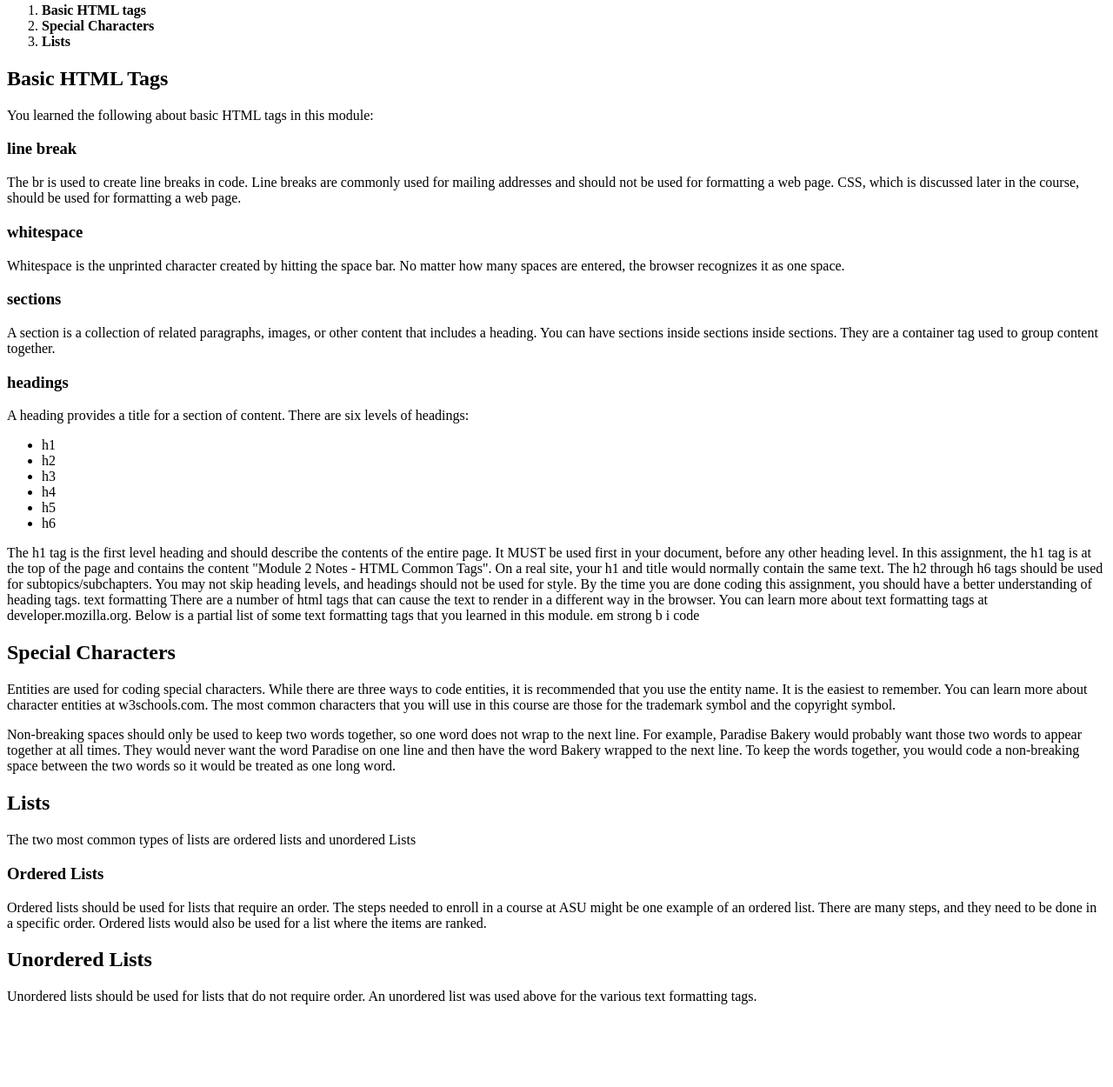
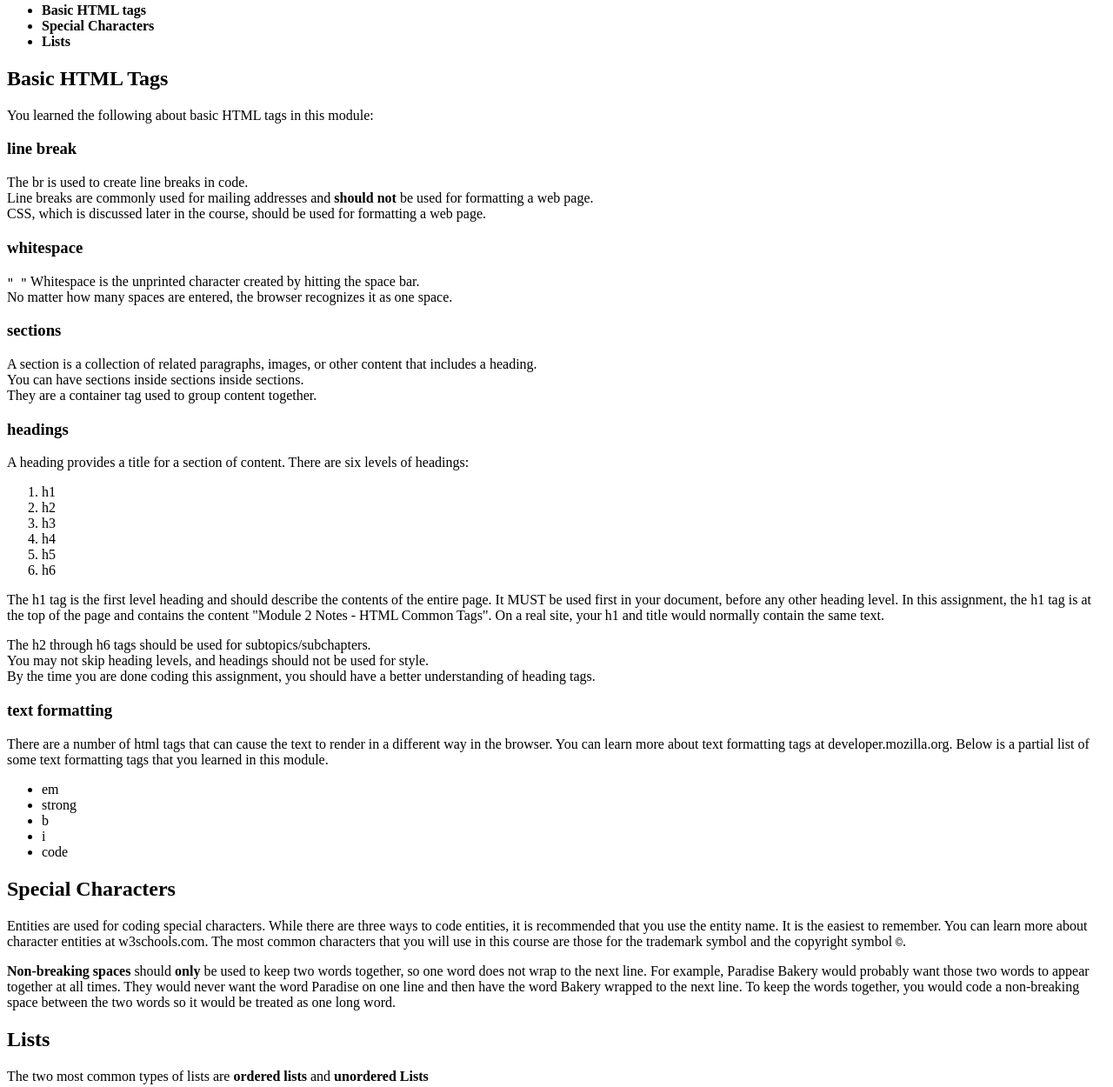
Before and after one commit to stevensaw1999/M2_Homework1, a plain HTML site: page Index.html in a window 1280 px wide. Shown: the part 111-1361 px from the top of the page at 87% size. Before the commit the page ends 1282 px from the top, so only its background shows below. Drawn offline with Linux system fonts and the light colour scheme.

Commit message:
Update Index.html

```diff
--- a/Index.html
+++ b/Index.html
@@ -13,11 +13,11 @@
         <main>
             <section>
             <p>You learned a lot of HTML tags in this module. What you learned can be categorized as follows: </p>
-                <ol>
+                <ul>
                     <li><b>Basic HTML tags</b></li>
                     <li><b>Special Characters</b></li
 >                   <li><b>Lists</b></li>
-                </ol>
+                </ul>
             </section>
 
         <h2>Basic HTML Tags</h2>
@@ -25,55 +25,75 @@
                 <p>You learned the following about basic HTML tags in this module: </p>
 
                 <h3>line break</h3>
-The br is used to create line breaks in code. Line breaks are commonly used for mailing addresses and should not be used for formatting a web page. CSS, which is discussed later in the course, should be used for formatting a web page.
+                    <p>The br is used to create line breaks in code.<br>
+                    Line breaks are commonly used for mailing addresses and <b>should not</b> be used for formatting a web page.<br>
+                    CSS, which is discussed later in the course, should be used for formatting a web page.</p>
 
                 <h3>whitespace</h3>
-Whitespace is the unprinted character created by hitting the space bar. No matter how many spaces are entered, the browser recognizes it as one space.
+                    <p><code>"&nbsp;"</code> Whitespace is the unprinted character created by hitting the space bar.<br>
+                                            No matter how many spaces are entered, the browser recognizes it as one space.</p>
 
                 <h3>sections</h3>
-A section is a collection of related paragraphs, images, or other content that includes a heading. You can have sections inside sections inside sections. They are a container tag used to group content together.
+                    <p>A section is a collection of related paragraphs, images, or other content that includes a heading.<br>
+                    You can have sections inside sections inside sections.<br>
+                    They are a container tag used to group content together.</p>
 
                 <h3>headings</h3>
                     <p>A heading provides a title for a section of content. There are six levels of headings: </p>
-                        <ul>
-                            <li>h1
+                        <ol>
+                            <li>h1</li>
                             <li>h2</li>
                             <li>h3</li>
                             <li>h4</li>
                             <li>h5</li>
                             <li>h6</li>
+                        </ol>
+
+                    <p>The h1 tag is the first level heading and should describe the contents of the entire page. It MUST be used first in your document, before any other heading level. In this assignment, the h1 tag is at the top of the page and contains the content "Module 2 Notes - HTML Common Tags". On a real site, your h1 and title would normally contain the same text.<br></p>
+
+                    <p>The h2 through h6 tags should be used for subtopics/subchapters.<br>
+                        You may not skip heading levels, and headings should not be used for style.<br>
+                        By the time you are done coding this assignment, you should have a better understanding of heading tags.</p>
+
+                <h3><b>text formatting</b></h3>
+                    <p>There are a number of html tags that can cause the text to render in a different way in the browser.
+                        You can learn more about text formatting tags at developer.mozilla.org.
+                        Below is a partial list of some text formatting tags that you learned in this module.</p>
+                        <ul>
+                            <li>em</li>
+                            <li>strong</li>
+                            <li>b</li>
+                            <li>i</li>
+                            <li>code</li>
                         </ul>
-The h1 tag is the first level heading and should describe the contents of the entire page. It MUST be used first in your document, before any other heading level. In this assignment, the h1 tag is at the top of the page and contains the content "Module 2 Notes - HTML Common Tags". On a real site, your h1 and title would normally contain the same text.
-The h2 through h6 tags should be used for subtopics/subchapters. You may not skip heading levels, and headings should not be used for style. By the time you are done coding this assignment, you should have a better understanding of heading tags.
-
-text formatting
-There are a number of html tags that can cause the text to render in a different way in the browser. You can learn more about text formatting tags at developer.mozilla.org. Below is a partial list of some text formatting tags that you learned in this module.
-em
-strong
-b
-i
-code
         </section>
 
         <section>
         <h2>Special Characters</h2>
-            <p>Entities are used for coding special characters. While there are three ways to code entities, it is recommended that you use the entity name. It is the easiest to remember. You can learn more about character entities at w3schools.com. The most common characters that you will use in this course are those for the trademark symbol and the copyright symbol.</p>
+            <p>Entities are used for coding special characters.
+                While there are three ways to code entities, it is recommended that you use the entity name. It is the easiest to remember. You can learn more about character entities at w3schools.com. The most common characters that you will use in this course are those for the trademark symbol and the copyright symbol <code>&copy;</code>.</p>
 
-            <p>Non-breaking spaces should only be used to keep two words together, so one word does not wrap to the next line. For example, Paradise Bakery would probably want those two words to appear together at all times. They would never want the word Paradise on one line and then have the word Bakery wrapped to the next line. To keep the words together, you would code a non-breaking space between the two words so it would be treated as one long word.</p>
+            <p><strong>Non-breaking spaces</strong> should <strong>only</strong> be used to keep two words together, so one word does not wrap to the next line. For example, Paradise Bakery would probably want those two words to appear together at all times. They would never want the word Paradise on one line and then have the word Bakery wrapped to the next line. To keep the words together, you would code a non-breaking space between the two words so it would be treated as one long word.</p>
         </section>
 
         <section>
         <h2>Lists</h2>
-            <p>The two most common types of lists are ordered lists and unordered Lists</p>
+            <p>The two most common types of lists are <b>ordered lists</b> and <b>unordered Lists</b></p>
 
 
             <h3>Ordered Lists</h3>
                 <p>Ordered lists should be used for lists that require an order. The steps needed to enroll in a course at ASU might be one example of an ordered list. There are many steps, and they need to be done in a specific order. Ordered lists would also be used for a list where the items are ranked.</p>
+
+
+            <h3>Unordered Lists</h3>
+                <p>Unordered lists should be used for lists that do not require order. An unordered list was used above for the various text formatting tags.</p>
         </section>
 
-        <h2>Unordered Lists</h2>
-            <p>Unordered lists should be used for lists that do not require order. An unordered list was used above for the various text formatting tags.</p>
+        </main>
+        <footer>
+            <p>Copyright &copy; 2024 - GIT215 - Steven Saw</p>
+        </footer>
+    </body>
 
-        </main>
-    </body>
+
 </html>
```
